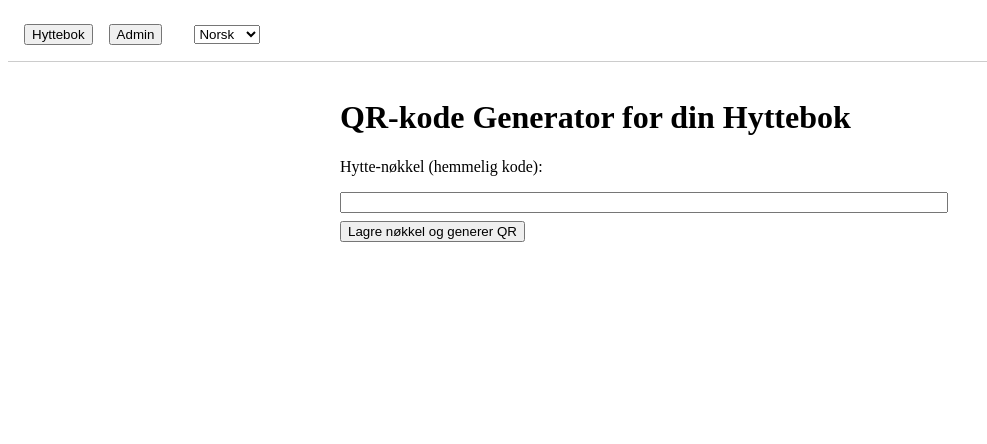
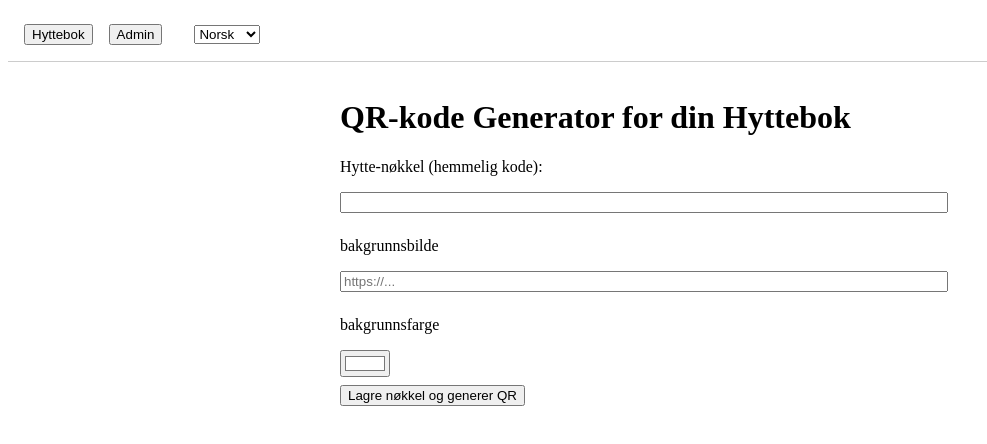
Before and after one commit to Hypermicro-code/Hyttebok, a React (Create React App) app: page / in a window 1280 px wide. Both pictures are taken after a click on the button "Admin". Shown: the top 444 px of the page, without its empty margins (0-987 px from the left). Built offline with nearby package versions, Linux system fonts and the light colour scheme; no server answers; the database is empty; the HTML template or start-up script is replaced by a standard one.

Commit message:
Update AdminQRConfig.js

```diff
--- a/src/AdminQRConfig.js
+++ b/src/AdminQRConfig.js
@@ -5,19 +5,24 @@ import { db } from './firebase';
 
 export default function AdminQRConfig({ t }) {
     const [hytteKey, setHytteKey] = useState('');
+    const [bakgrunnsbilde, setBakgrunnsbilde] = useState('');
+    const [bakgrunnsfarge, setBakgrunnsfarge] = useState('#ffffff');
     const [qrDataUrl, setQrDataUrl] = useState('');
     const [netlifyUrl] = useState('https://din-hyttebok.netlify.app');
     const [fullUrl, setFullUrl] = useState('');
 
     useEffect(() => {
-        const hentNokkel = async () => {
+        const hentConfig = async () => {
             const docRef = doc(db, 'config', 'hytte1');
             const docSnap = await getDoc(docRef);
             if (docSnap.exists()) {
-                setHytteKey(docSnap.data().hytteKey);
+                const data = docSnap.data();
+                setHytteKey(data.hytteKey || '');
+                setBakgrunnsbilde(data.bakgrunnsbilde || '');
+                setBakgrunnsfarge(data.bakgrunnsfarge || '#ffffff');
             }
         };
-        hentNokkel();
+        hentConfig();
     }, []);
 
     useEffect(() => {
@@ -26,13 +31,17 @@ export default function AdminQRConfig({ t }) {
         }
     }, [hytteKey]);
 
-    const lagreNokkel = async () => {
+    const lagreConfig = async () => {
         if (!hytteKey.trim()) {
             alert(t('hytteNokkel') + ' ' + t('melding'));
             return;
         }
         try {
-            await setDoc(doc(db, 'config', 'hytte1'), { hytteKey });
+            await setDoc(doc(db, 'config', 'hytte1'), {
+                hytteKey,
+                bakgrunnsbilde,
+                bakgrunnsfarge
+            });
             alert(t('lagreNokkel'));
             genererQR(hytteKey);
         } catch (error) {
@@ -63,14 +72,16 @@ export default function AdminQRConfig({ t }) {
             <h1>{t('adminTittel')}</h1>
 
             <p>{t('hytteNokkel')}</p>
-            <input
-                type="text"
-                value={hytteKey}
-                onChange={(e) => setHytteKey(e.target.value)}
-                style={{ width: '100%', marginBottom: '0.5rem' }}
-            />
+            <input type="text" value={hytteKey} onChange={(e) => setHytteKey(e.target.value)} style={{ width: '100%', marginBottom: '0.5rem' }} />
 
-            <button onClick={lagreNokkel}>{t('lagreNokkel')}</button>
+            <p>{t('bakgrunnsbilde')}</p>
+            <input type="text" value={bakgrunnsbilde} onChange={(e) => setBakgrunnsbilde(e.target.value)} style={{ width: '100%', marginBottom: '0.5rem' }} placeholder="https://..." />
+
+            <p>{t('bakgrunnsfarge')}</p>
+            <input type="color" value={bakgrunnsfarge} onChange={(e) => setBakgrunnsfarge(e.target.value)} style={{ marginBottom: '0.5rem' }} />
+
+            <br />
+            <button onClick={lagreConfig}>{t('lagreNokkel')}</button>
 
             {qrDataUrl && (
                 <>
```
